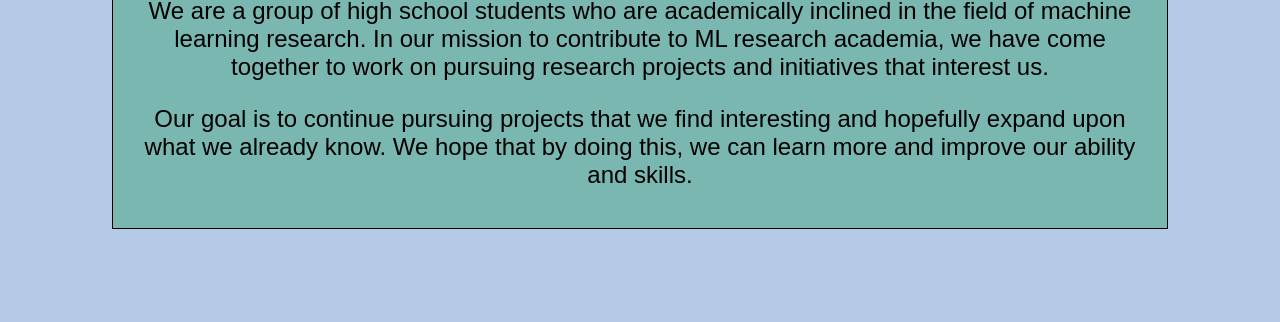
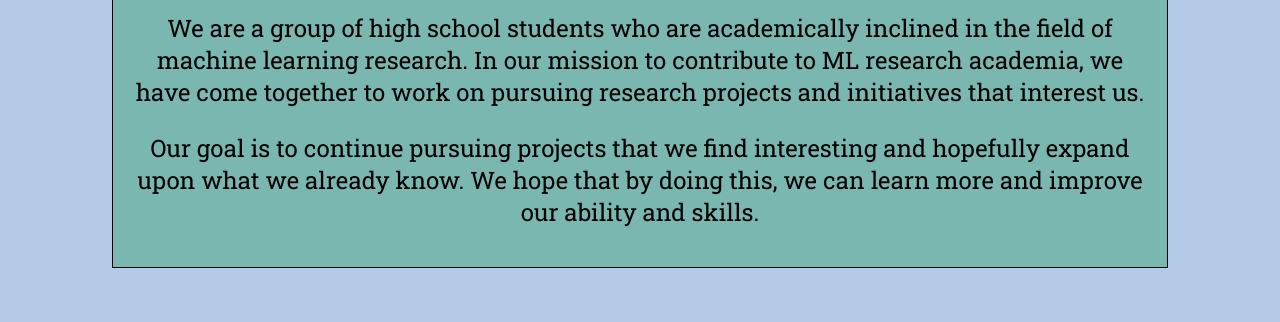
Before and after one commit to reknahs/NeptuneResearchSite, a plain HTML site: page index.html in a window 1280 px wide. Shown: the part 814-1136 px from the top of the page. Before the commit the page ends 1097 px from the top, so only its background shows below. Drawn offline with nearby package versions, Linux system fonts and the light colour scheme.

Commit message:
Update style.css

```diff
--- a/style.css
+++ b/style.css
@@ -1,7 +1,6 @@
 /*imported google fonts*/
-/* @import url('https://fonts.googleapis.com/css2?family=Oswald&display=swap');
 @import url('https://fonts.googleapis.com/css2?family=Kanit:ital@1&display=swap');
-@import url('https://fonts.googleapis.com/css2?family=Roboto+Slab&display=swap'); */
+@import url('https://fonts.googleapis.com/css2?family=Roboto+Slab&display=swap');
 @import url('https://fonts.googleapis.com/css2?family=Oswald&display=swap');
 
 /*styles for sections*/
```
